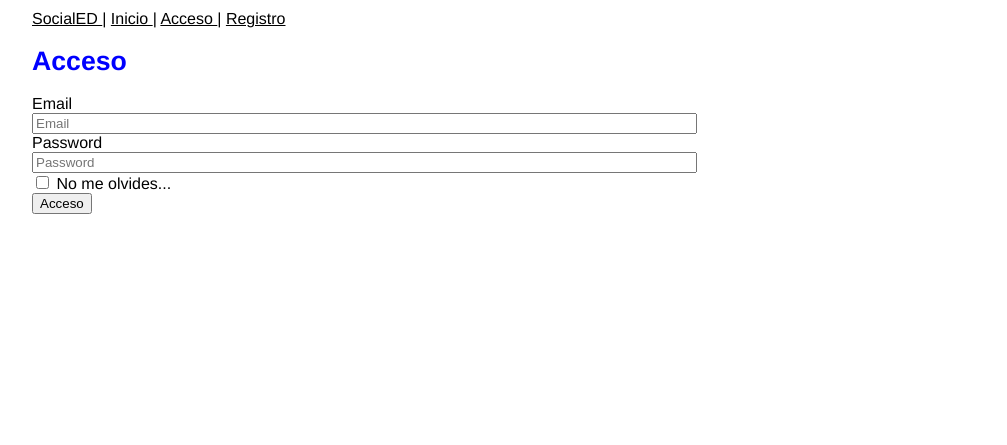
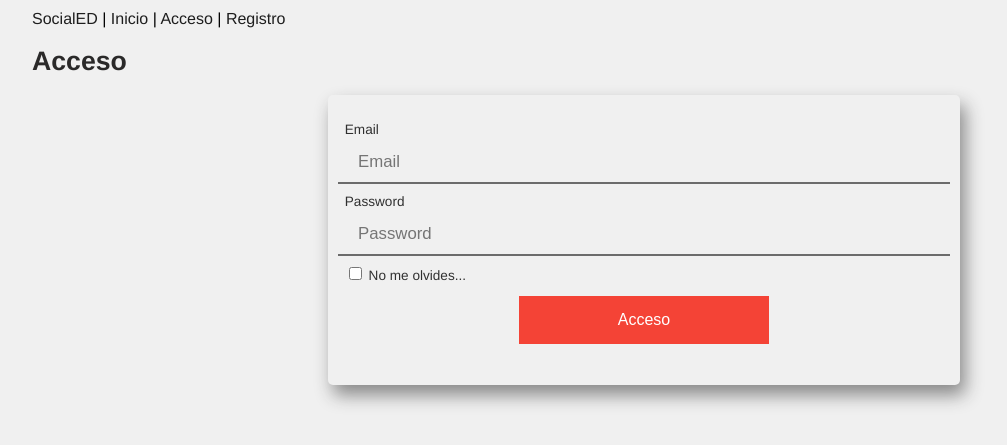
Before and after one commit to CarlosQS/SocialED, a Flask app: page /login in a window 1280 px wide. Shown: the top 445 px of the page, without its empty margins (6-1013 px from the left). Run offline with Flask 2, Linux system fonts and the light colour scheme.

Commit message:
Modificado el CSS de todas las páginas, sobre todo el form de registro y login.

```diff
--- a/produ/static/css/socialed-style.css
+++ b/produ/static/css/socialed-style.css
@@ -1,43 +1,83 @@
 /*socialed-style.css */
 /* Own stylesheet for SocialED */
 
+body{
+    background-color: #F0F0F0;
+}
+
 #container {
-  font-family: Helvetica, Geneva, Arial, sans-serif;
-  padding-left: 20px;
-  background-color: #FFFFFF; /* beige */
-  font-color: #2A2929; /* dark grey */
-  margin: 10px;
+    font-family: Helvetica, Geneva, Arial, sans-serif;
+    padding-left: 20px;
+    font-color: #2A2929; /* dark grey */
+    margin: 10px;
+}
+a{
+    color: #1E1E1E;
+    text-decoration: none;
 }
 a:link{
- color:black;
-
+    color: #1E1E1E;
  }
 a:hover {
-  color:green;
+    color: #DEDEDE;
+    text-decoration: underline;
 }
+
+a:visited {
+  color: #1E1E1E;
+}
+
 h1 {
-   color:blue;
-   font-size:20pt;
-
-
+    color: #2A2929;
+    font-size:20pt;
 }
 form {
-
-
-
-
-
+    background-color: F2F2F2;
+    width: 80%;
+    margin: auto;
+    width: 50%;
+    padding: 25px 10px;
+    border-radius: 5px;
+    box-shadow: 5px 10px 18px #888888;
 }
 label {
+    color: #303030;
+    text-align: left;
+    margin-left: 0.5em;
+    margin-bottom: -0.5em;
+    font-size: 0.85em;
+}
 
+.inputs{
+    text-align: center;
+    margin-top: -0.25em;
+}
 
+input[type=text],input[type=password] {
+    display: block;
+    border: none;
+    border-bottom: 2px solid #6b6b6b;
+    width: 100%;
+    padding: 10px 20px;
+    margin: 8px 0;
+    box-sizing: border-box;
+    background-color:transparent;
+    color: #1A1A1A;
+    font-size: 1.05em;
+}
+input[type=submit] {
+    background-color: #f44336;
+    border: none;
+    color: white;
+    padding: 15px 32px;
+    text-align: center;
+    text-decoration: none;
+    display: inline-block;
+    font-size: 16px;
+    width: 250px;
+    margin: 1em auto;
+}
 
-
-
+input:focus {
+    outline: none;
 }
-.inputs {
-
-
-
-
-}
```
